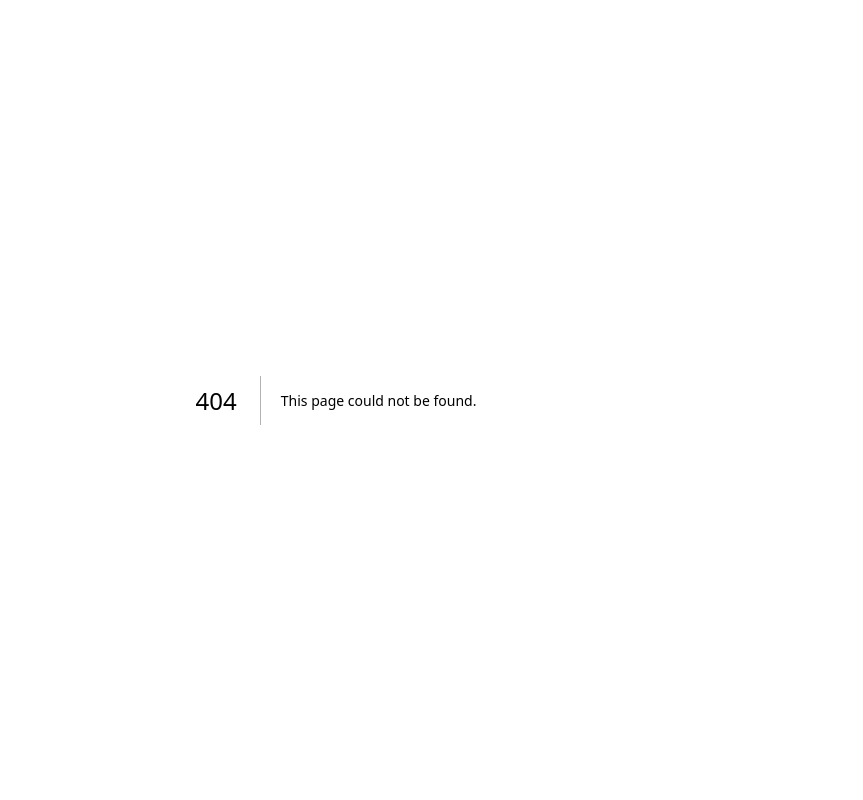
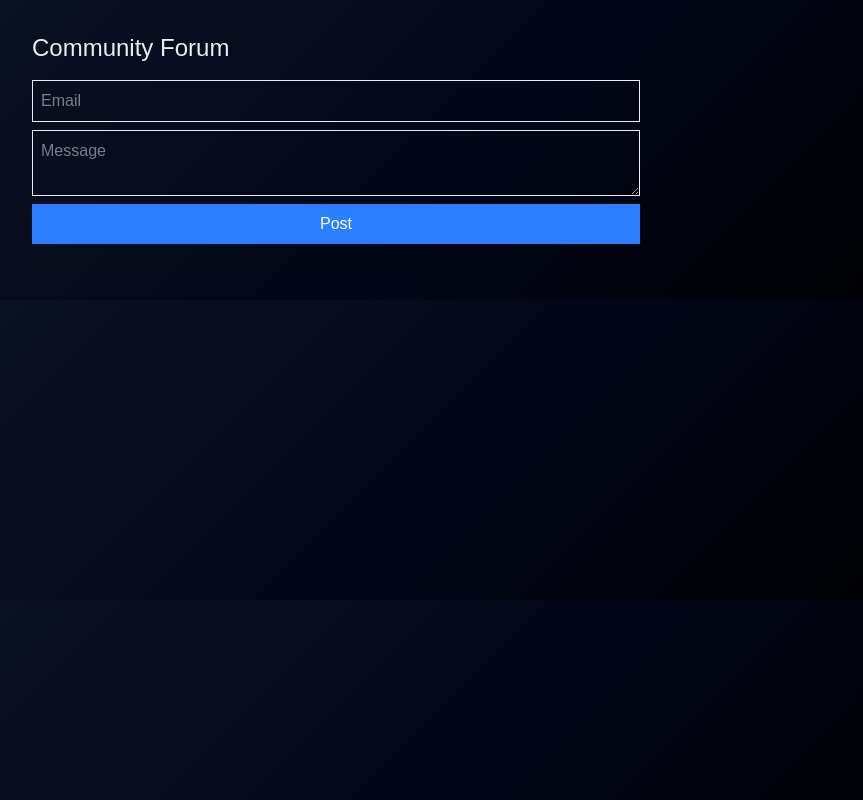
Before and after one commit to G3niusYukki/WinrockRWA, a Next.js app: page /forum in a window 1280 px wide. Before the commit this address had no page. Shown: the whole page, without its empty margins (304-1167 px from the left). Built offline with nearby package versions, Linux system fonts and the light colour scheme.

Commit message:
feat: add simple forum and project vision

```diff
--- /dev/null
+++ b/app/api/forum/route.ts
@@ -0,0 +1,26 @@
+import { NextRequest, NextResponse } from "next/server";
+
+interface Post {
+  email: string;
+  message: string;
+}
+
+const posts: Post[] = [];
+
+export async function GET() {
+  return NextResponse.json(posts);
+}
+
+export async function POST(req: NextRequest) {
+  const { email, message } = await req.json();
+
+  if (!email || !message) {
+    return NextResponse.json(
+      { error: "Email and message are required" },
+      { status: 400 }
+    );
+  }
+
+  posts.push({ email, message });
+  return NextResponse.json({ success: true });
+}
--- /dev/null
+++ b/app/forum/page.tsx
@@ -0,0 +1,70 @@
+"use client";
+
+import { useState, useEffect, FormEvent } from "react";
+
+interface Post {
+  email: string;
+  message: string;
+}
+
+export default function ForumPage() {
+  const [posts, setPosts] = useState<Post[]>([]);
+  const [email, setEmail] = useState("");
+  const [message, setMessage] = useState("");
+
+  const loadPosts = async () => {
+    const res = await fetch("/api/forum");
+    const data = await res.json();
+    setPosts(data);
+  };
+
+  useEffect(() => {
+    loadPosts();
+  }, []);
+
+  const submitPost = async (e: FormEvent) => {
+    e.preventDefault();
+    await fetch("/api/forum", {
+      method: "POST",
+      headers: { "Content-Type": "application/json" },
+      body: JSON.stringify({ email, message }),
+    });
+    setEmail("");
+    setMessage("");
+    loadPosts();
+  };
+
+  return (
+    <div className="p-8 max-w-2xl mx-auto">
+      <h1 className="text-2xl mb-4">Community Forum</h1>
+      <form onSubmit={submitPost} className="mb-6 flex flex-col gap-2">
+        <input
+          type="email"
+          required
+          placeholder="Email"
+          value={email}
+          onChange={(e) => setEmail(e.target.value)}
+          className="border p-2"
+        />
+        <textarea
+          required
+          placeholder="Message"
+          value={message}
+          onChange={(e) => setMessage(e.target.value)}
+          className="border p-2"
+        />
+        <button type="submit" className="bg-blue-500 text-white px-4 py-2">
+          Post
+        </button>
+      </form>
+      <ul className="space-y-4">
+        {posts.map((p, idx) => (
+          <li key={idx} className="border p-2">
+            <p className="text-sm text-gray-600">{p.email}</p>
+            <p>{p.message}</p>
+          </li>
+        ))}
+      </ul>
+    </div>
+  );
+}
```
Also changed, not shown: 1 other file (tests, documents, lock files or other folders).
